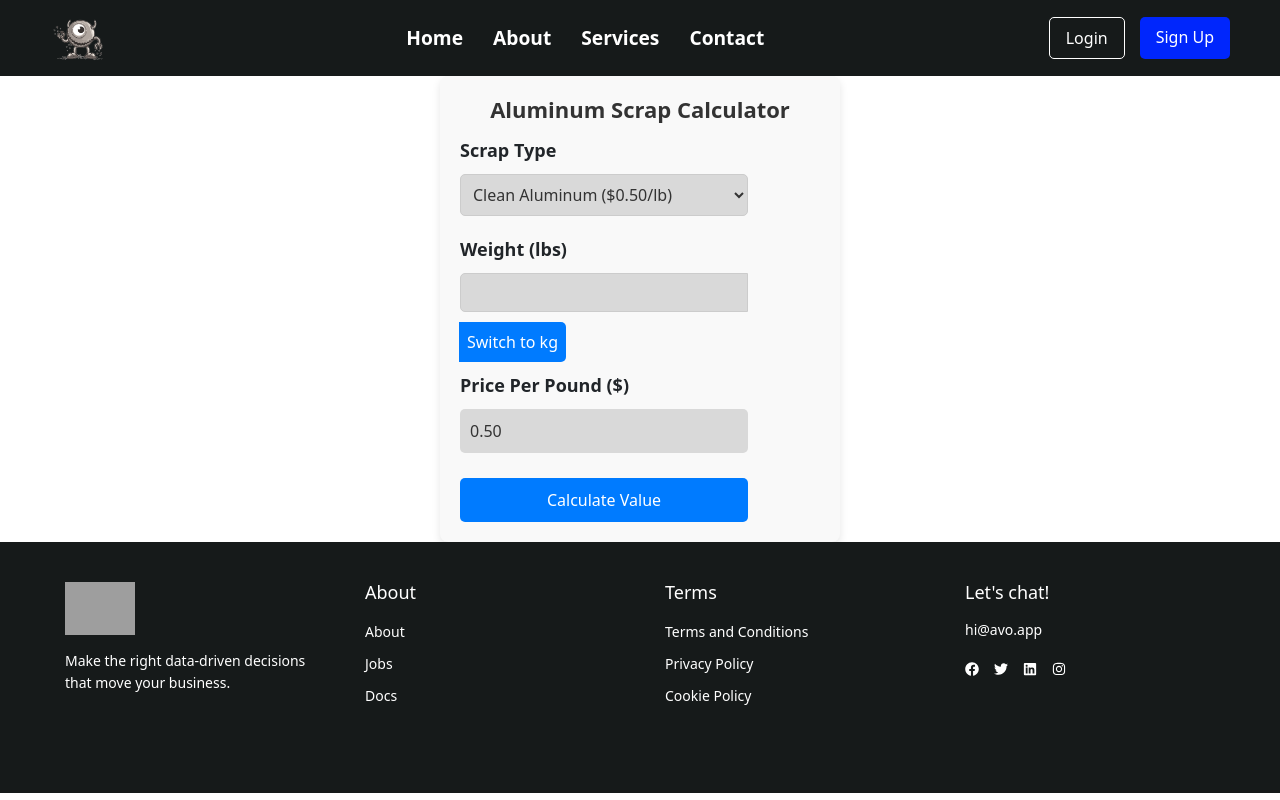
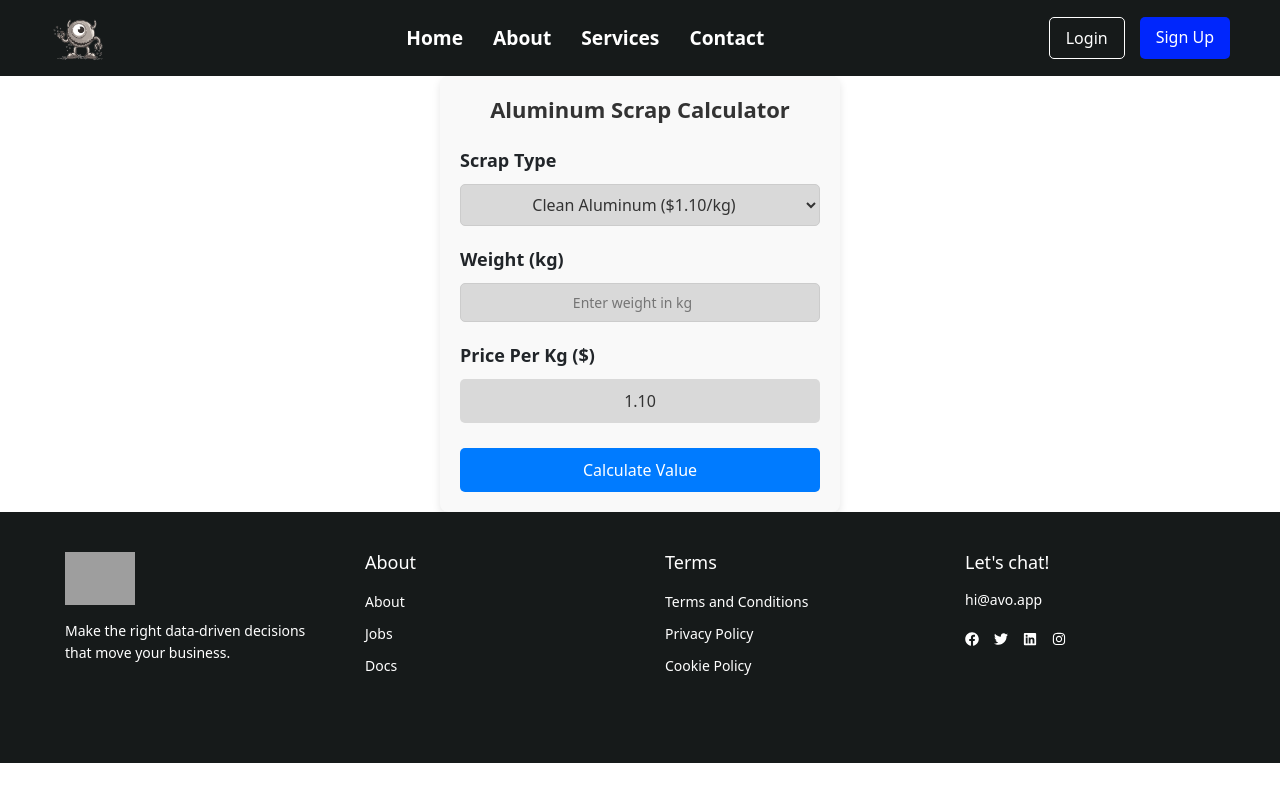
Before and after one commit to Avish-Madushanka/N-Aluminium, a React (Vite) app: page /Calculate in a window 1280 px wide. Built offline with nearby package versions, Linux system fonts and the light colour scheme; grey boxes are pictures that could not be loaded.

Commit message:
add calculate page

```diff
--- a/src/Components/Calculate/Calculate.css
+++ b/src/Components/Calculate/Calculate.css
@@ -5,6 +5,11 @@
     background: #f9f9f9;
     border-radius: 8px;
     box-shadow: 0 4px 8px rgba(0, 0, 0, 0.1);
+    display: flex;
+    flex-direction: column;
+    align-items: center;
+    justify-content: center;
+    text-align: center;
 }
 
 .calculator-title {
@@ -20,6 +25,7 @@
     padding: 10px;
     border-radius: 5px;
     margin-bottom: 15px;
+    width: 100%;
 }
 
 .result-value {
@@ -28,10 +34,19 @@
     font-weight: bold;
 }
 
+.calculator-form {
+    display: flex;
+    flex-direction: column;
+    align-items: center;
+    width: 100%;
+}
+
 .calculator-form label {
     display: block;
     font-weight: bold;
     margin-top: 10px;
+    text-align: left;
+    width: 100%;
 }
 
 .calculator-form select,
@@ -41,11 +56,14 @@
     margin-top: 5px;
     border: 1px solid #ccc;
     border-radius: 5px;
+    text-align: center;
 }
 
 .input-group {
     display: flex;
     align-items: center;
+    justify-content: center;
+    width: 100%;
 }
 
 .unit-toggle {
@@ -67,6 +85,7 @@
     cursor: pointer;
     border-radius: 5px;
     margin-top: 15px;
+    text-align: center;
 }
 
 .calculate-btn:hover {
--- a/src/Components/Calculate/Calculate.jsx
+++ b/src/Components/Calculate/Calculate.jsx
@@ -3,20 +3,16 @@ import './Calculate.css';
 
 const Calculate = () => {
   const [weight, setWeight] = useState('');
-  const [selectedScrap, setSelectedScrap] = useState({ name: 'Clean Aluminum', price: 0.50 });
-  const [unit, setUnit] = useState('lbs');
+  const [selectedScrap, setSelectedScrap] = useState({ name: 'Clean Aluminum', price: 1.10 });
   const [result, setResult] = useState(null);
 
   const scrapTypes = [
-    { name: 'Clean Aluminum', price: 0.50 },
-    { name: 'Cast Aluminum', price: 0.40 },
-    { name: 'Aluminum Cans', price: 0.45 },
-    { name: 'Aluminum Siding', price: 0.48 },
-    { name: 'Aluminum Wheels', price: 0.60 }
+    { name: 'Clean Aluminum', price: 1.10 },
+    { name: 'Cast Aluminum', price: 0.90 },
+    { name: 'Aluminum Cans', price: 1.00 },
+    { name: 'Aluminum Siding', price: 1.05 },
+    { name: 'Aluminum Wheels', price: 1.20 }
   ];
-
-  const kgToLbs = 2.20462;
-  const lbsToKg = 0.453592;
 
   const handleCalculate = (e) => {
     e.preventDefault();
@@ -24,36 +20,12 @@ const Calculate = () => {
     const priceValue = selectedScrap.price;
 
     if (!isNaN(weightValue) && !isNaN(priceValue)) {
-      const weightInLbs = unit === 'kg' ? weightValue * kgToLbs : weightValue;
-      const totalValue = weightInLbs * priceValue;
-
+      const totalValue = weightValue * priceValue;
       setResult({
         weight: weightValue,
-        unit: unit,
-        weightInLbs: unit === 'kg' ? weightInLbs : weightValue,
-        weightInKg: unit === 'lbs' ? weightValue * lbsToKg : weightValue,
-        pricePerPound: priceValue,
+        pricePerKg: priceValue,
         totalValue: totalValue
       });
-    }
-  };
-
-  const toggleUnit = () => {
-    if (weight && !isNaN(parseFloat(weight))) {
-      const weightValue = parseFloat(weight);
-      let newWeight;
-
-      if (unit === 'lbs') {
-        newWeight = (weightValue * lbsToKg).toFixed(2);
-        setUnit('kg');
-      } else {
-        newWeight = (weightValue * kgToLbs).toFixed(2);
-        setUnit('lbs');
-      }
-
-      setWeight(newWeight);
-    } else {
-      setUnit(unit === 'lbs' ? 'kg' : 'lbs');
     }
   };
 
@@ -72,23 +44,21 @@ const Calculate = () => {
         <select onChange={(e) => setSelectedScrap(scrapTypes[e.target.selectedIndex])}>
           {scrapTypes.map((type, index) => (
             <option key={index} value={type.price}>
-              {type.name} (${type.price.toFixed(2)}/lb)
+              {type.name} (${type.price.toFixed(2)}/kg)
             </option>
           ))}
         </select>
 
-        <label>Weight ({unit})</label>
-        <div className="input-group">
+        <label>Weight (kg)</label>
         <input
           type="number"
           value={weight}
           onChange={(e) => setWeight(e.target.value)}
           required
+          placeholder="Enter weight in kg"
         />
-          <button type="button" onClick={toggleUnit} className="unit-toggle">Switch to {unit === 'lbs' ? 'kg' : 'lbs'}</button>
-        </div>
 
-        <label>Price Per Pound ($)</label>
+        <label>Price Per Kg ($)</label>
         <input
           type="text"
           value={selectedScrap.price.toFixed(2)}
```
Lines whose indentation alone changed are shown as unchanged.
